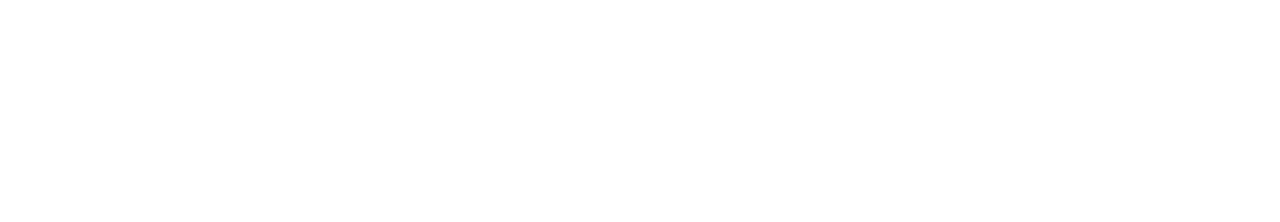
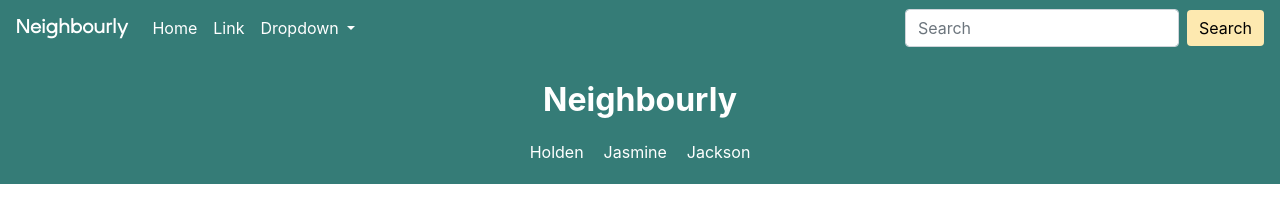
Before and after one commit to Holden0/Neighbourly-styleguide, a plain HTML site: page index.html in a window 1280 px wide. Drawn offline with nearby package versions, Linux system fonts and the light colour scheme.

Commit message:
adding Nav bar, Footer and Zt-gatha font

```diff
--- a/index.html
+++ b/index.html
@@ -1,23 +1,104 @@
-<!doctype html>
+<!DOCTYPE html>
 <html lang="en">
 <head>
-    <title>Title</title>
-    <!-- Required meta tags -->
-    <meta charset="utf-8">
-    <meta name="viewport" content="width=device-width, initial-scale=1, shrink-to-fit=no">
+  <meta charset="UTF-8">
+  <meta name="viewport" content="width=device-width, initial-scale=1.0">
+  <link rel="stylesheet" href="https://cdn.jsdelivr.net/npm/bootstrap@4.0.0/dist/css/bootstrap.min.css" integrity="sha384-Gn5384xqQ1aoWXA+058RXPxPg6fy4IWvTNh0E263XmFcJlSAwiGgFAW/dAiS6JXm" crossorigin="anonymous">
+  <style>
+      @font-face {
+    font-family: 'Neighbourly';
+    src: url('ZTGatha-SemiBold.ttf');
+  }
+    .navbar.navbar-light.bg-light {
+      background-color: #357C77 !important;
+    }
+    .navbar-light .navbar-nav .nav-link {
+      color: white !important;
+    }
+    .navbar-light .navbar-brand {
+      color: white !important;
+      font-family: 'Neighbourly';
+    }
+    .btn-outline-success {
+      color: black !important;
+      border: none !important;
+      background-color: #FDE9B0 !important;
+    }
+    .btn-outline-success:hover {
+      color: white !important;
+      background-color: black !important;
+    }
 
-    <!-- Bootstrap CSS -->
-    <link rel="stylesheet" href="https://stackpath.bootstrapcdn.com/bootstrap/4.3.1/css/bootstrap.min.css" integrity="sha384-ggOyR0iXCbMQv3Xipma34MD+dH/1fQ784/j6cY/iJTQUOhcWr7x9JvoRxT2MZw1T" crossorigin="anonymous">
+    footer {
+    background-color: #357C77;
+    color: white;
+    text-align: center;
+    padding: 20px 0;
+    }
+
+    footer p {
+    font-weight: bold;
+    font-size: 2em;
+    }
+
+    .names {
+    display: flex;
+    justify-content: center;
+    }
+
+    .names span {
+    margin: 0 10px;
+    }
+  </style>
+  <title>Neighbourly Styleguide</title>
 </head>
 <body>
+  <nav class="navbar navbar-expand-lg navbar-light bg-light">
+    <a class="navbar-brand" href="#">Neighbourly</a>
+    <button class="navbar-toggler" type="button" data-toggle="collapse" data-target="#navbarSupportedContent" aria-controls="navbarSupportedContent" aria-expanded="false" aria-label="Toggle navigation">
+      <span class="navbar-toggler-icon"></span>
+    </button>
 
-    <!-- Optional JavaScript -->
-    <!-- jQuery first, then Popper.js, then Bootstrap JS -->
-    <script src="https://code.jquery.com/jquery-3.3.1.slim.min.js" integrity="sha384-q8i/X+965DzO0rT7abK41JStQIAqVgRVzpbzo5smXKp4YfRvH+8abtTE1Pi6jizo" crossorigin="anonymous"></script>
-    <script src="https://cdnjs.cloudflare.com/ajax/libs/popper.js/1.14.7/umd/popper.min.js" integrity="sha384-UO2eT0CpHqdSJQ6hJty5KVphtPhzWj9WO1clHTMGa3JDZwrnQq4sF86dIHNDz0W1" crossorigin="anonymous"></script>
-    <script src="https://stackpath.bootstrapcdn.com/bootstrap/4.3.1/js/bootstrap.min.js" integrity="sha384-JjSmVgyd0p3pXB1rRibZUAYoIIy6OrQ6VrjIEaFf/nJGzIxFDsf4x0xIM+B07jRM" crossorigin="anonymous"></script>
+    <div class="collapse navbar-collapse" id="navbarSupportedContent">
+      <ul class="navbar-nav mr-auto">
+        <li class="nav-item active">
+          <a class="nav-link" href="#">Home <span class="sr-only">(current)</span></a>
+        </li>
+        <li class="nav-item">
+          <a class="nav-link" href="#">Link</a>
+        </li>
+        <li class="nav-item dropdown">
+          <a class="nav-link dropdown-toggle" href="#" id="navbarDropdown" role="button" data-toggle="dropdown" aria-haspopup="true" aria-expanded="false">
+            Dropdown
+          </a>
+          <div class="dropdown-menu" aria-labelledby="navbarDropdown">
+            <a class="dropdown-item" href="#">Action</a>
+            <a class="dropdown-item" href="#">Another action</a>
+            <div class="dropdown-divider"></div>
+            <a class="dropdown-item" href="#">Something else here</a>
+          </div>
+        </li>
+      </ul>
+      <form class="form-inline my-2 my-lg-0">
+        <input class="form-control mr-sm-2" type="search" placeholder="Search" aria-label="Search">
+        <button class="btn btn-outline-success my-2 my-sm-0" type="submit">Search</button>
+      </form>
+    </div>
+  </nav>
   <main>
 
   </main>
+  <footer>
+    <p>Neighbourly</p>
+    <div class="names">
+        <span>Holden</span>
+        <span>Jasmine</span>
+        <span>Jackson</span>
+    </div>
+  </footer>
+
+  <script src="https://code.jquery.com/jquery-3.2.1.slim.min.js" integrity="sha384-KJ3o2DKtIkvYIK3UENzmM7KCkRr/rE9/Qpg6aAZGJwFDMVNA/GpGFF93hXpG5KkN" crossorigin="anonymous"></script>
+  <script src="https://cdn.jsdelivr.net/npm/popper.js@1.12.9/dist/umd/popper.min.js" integrity="sha384-ApNbgh9B+Y1QKtv3Rn7W3mgPxhU9K/ScQsAP7hUibX39j7fakFPskvXusvfa0b4Q" crossorigin="anonymous"></script>
+  <script src="https://cdn.jsdelivr.net/npm/bootstrap@4.0.0/dist/js/bootstrap.min.js" integrity="sha384-JZR6Spejh4U02d8jOt6vLEHfe/JQGiRRSQQxSfFWpi1MquVdAyjUar5+76PVCmYl" crossorigin="anonymous"></script>
 </body>
 </html>
```
Also changed, not shown: ZTGatha-SemiBold.ttf (added). Lines whose indentation alone changed are shown as unchanged.
